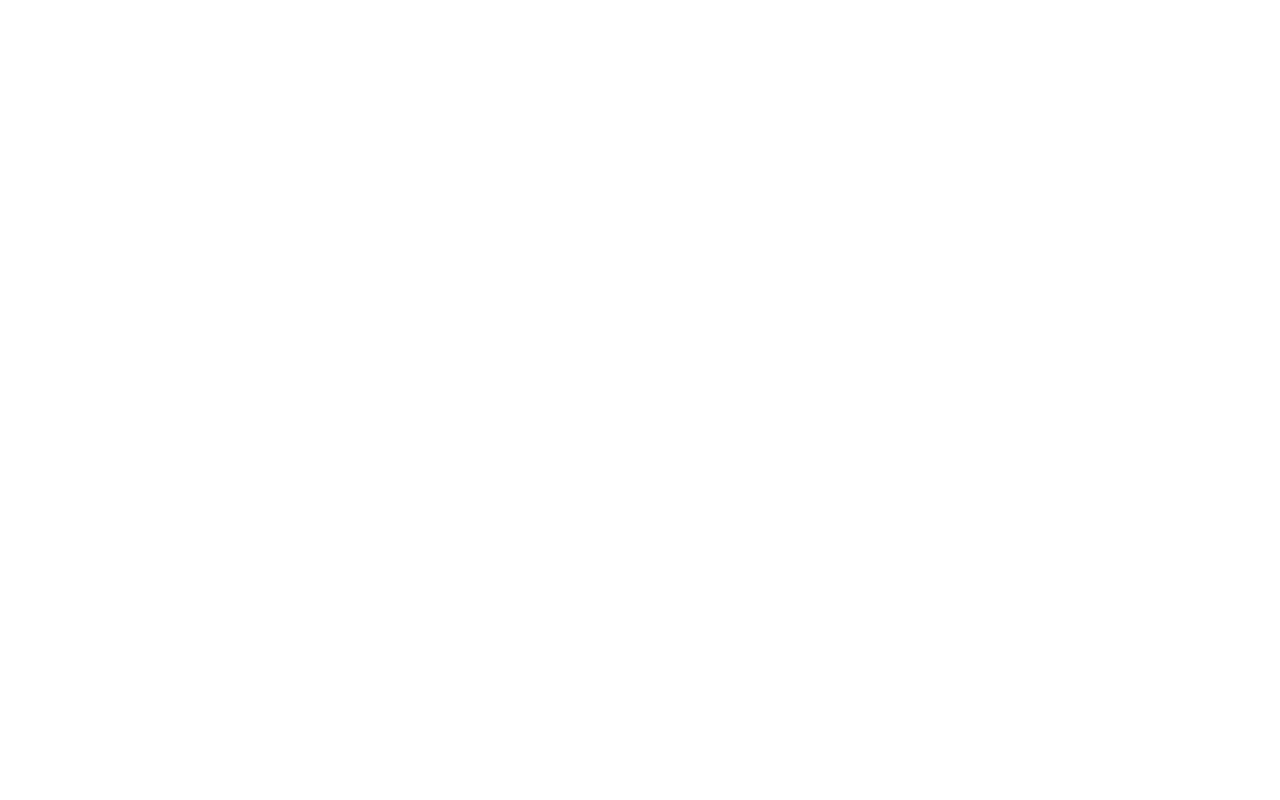
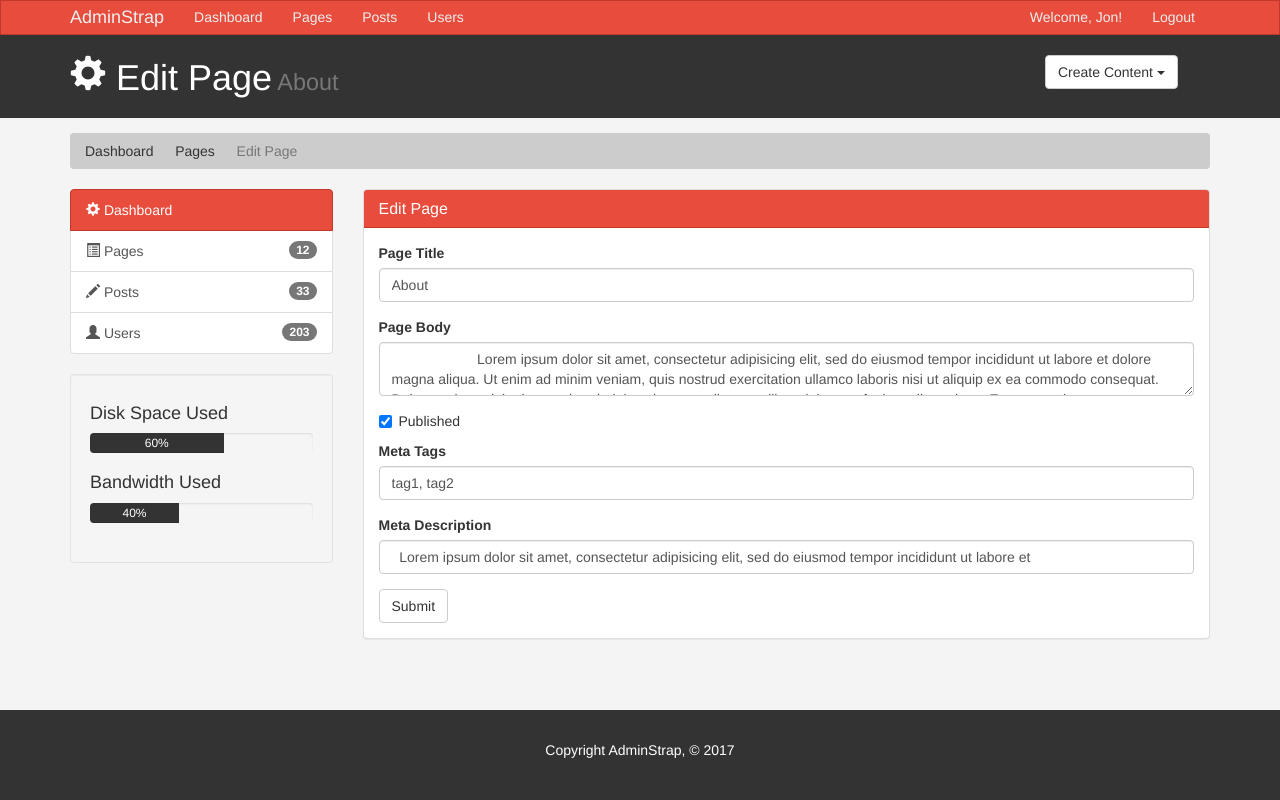
Before and after one commit to Jschloss309/admin_bootstrap_theme, a plain HTML site: page edit.html in a window 1280 px wide. Drawn offline with nearby package versions, Linux system fonts and the light colour scheme; a script that the page names is missing.

Commit message:
Make footer sticky & add styles to edit/login/users index pages

```diff
--- a/css/style.css
+++ b/css/style.css
@@ -110,15 +110,21 @@ body {
     text-align: center;
 }
 
+#login {
+    margin-top: 30px;
+}
+
 /* FOOTER */
 #footer {
     background: #333333;
     color: #ffffff;
-    text-align: center;
+    position: fixed;
+    bottom: 0;
     padding: 30px;
     margin-top: 30px;
+    text-align: center;
+    width: 100%;
 }
-
 
 
 /* MEDIA QUERIES */
--- a/edit.html
+++ b/edit.html
@@ -0,0 +1,200 @@
+<!DOCTYPE html>
+<html lang="en">
+  <head>
+    <meta charset="utf-8">
+    <meta http-equiv="X-UA-Compatible" content="IE=edge">
+    <meta name="viewport" content="width=device-width, initial-scale=1">
+    <title>Admin Area | Edit Page</title>
+    <!-- Bootstrap core CSS -->
+    <link href="css/bootstrap.min.css" rel="stylesheet">
+    <link href="css/style.css" rel="stylesheet">
+    <script src="http://cdn.ckeditor.com/4.6.1/standard/ckeditor.js"></script>
+  </head>
+  <body>
+
+    <nav class="navbar navbar-default">
+      <div class="container">
+        <div class="navbar-header">
+          <button type="button" class="navbar-toggle collapsed" data-toggle="collapse" data-target="#navbar" aria-expanded="false" aria-controls="navbar">
+            <span class="sr-only">Toggle navigation</span>
+            <span class="icon-bar"></span>
+            <span class="icon-bar"></span>
+            <span class="icon-bar"></span>
+          </button>
+          <a class="navbar-brand" href="#">AdminStrap</a>
+        </div>
+        <div id="navbar" class="collapse navbar-collapse">
+          <ul class="nav navbar-nav">
+            <li><a href="index.html">Dashboard</a></li>
+            <li><a href="pages.html">Pages</a></li>
+            <li><a href="posts.html">Posts</a></li>
+            <li><a href="users.html">Users</a></li>
+          </ul>
+          <ul class="nav navbar-nav navbar-right">
+            <li><a href="#">Welcome, Jon!</a></li>
+            <li><a href="login.html">Logout</a></li>
+          </ul>
+        </div><!--/.nav-collapse -->
+      </div>
+    </nav>
+
+    <header id="header">
+      <div class="container">
+        <div class="row">
+          <div class="col-md-10">
+            <h1><span class="glyphicon glyphicon-cog" aria-hidden="true"></span> Edit Page<small> About</small></h1>
+          </div>
+          <div class="col-md-2">
+            <div class="dropdown create">
+              <button class="btn btn-default dropdown-toggle" type="button" id="dropdownMenu1" data-toggle="dropdown" aria-haspopup="true" aria-expanded="true">
+                Create Content
+                <span class="caret"></span>
+              </button>
+              <ul class="dropdown-menu" aria-labelledby="dropdownMenu1">
+                <li><a type="button" data-toggle="modal" data-target="#addPage">Add Page</a></li>
+                <li><a href="#">Add Post</a></li>
+                <li><a href="#">Add User</a></li>
+              </ul>
+            </div>
+          </div>
+        </div>
+      </div>
+    </header>
+
+    <section id="breadcrumb">
+      <div class="container">
+        <ol class="breadcrumb">
+          <li><a href="index.html">Dashboard</a></li>
+          <li><a href="pages.html">Pages</a></li>
+          <li class="active">Edit Page</li>
+        </ol>
+      </div>
+    </section>
+
+    <section id="main">
+      <div class="container">
+        <div class="row">
+          <div class="col-md-3">
+            <div class="list-group">
+              <a href="index.html" class="list-group-item active main-color-bg">
+                <span class="glyphicon glyphicon-cog" aria-hidden="true"></span> Dashboard
+              </a>
+              <a href="pages.html" class="list-group-item"><span class="glyphicon glyphicon-list-alt" aria-hidden="true"></span> Pages <span class="badge">12</span></a>
+              <a href="posts.html" class="list-group-item"><span class="glyphicon glyphicon-pencil" aria-hidden="true"></span> Posts <span class="badge">33</span></a>
+              <a href="users.html" class="list-group-item"><span class="glyphicon glyphicon-user" aria-hidden="true"></span> Users <span class="badge">203</span></a>
+            </div>
+
+            <div class="well">
+              <h4>Disk Space Used</h4>
+              <div class="progress">
+                  <div class="progress-bar" role="progressbar" aria-valuenow="60" aria-valuemin="0" aria-valuemax="100" style="width: 60%;">
+                      60%
+              </div>
+            </div>
+            <h4>Bandwidth Used </h4>
+            <div class="progress">
+                <div class="progress-bar" role="progressbar" aria-valuenow="40" aria-valuemin="0" aria-valuemax="100" style="width: 40%;">
+                    40%
+            </div>
+          </div>
+            </div>
+          </div>
+          <div class="col-md-9">
+            <!-- Website Overview -->
+            <div class="panel panel-default">
+              <div class="panel-heading main-color-bg">
+                <h3 class="panel-title">Edit Page</h3>
+              </div>
+              <div class="panel-body">
+                <form>
+                  <div class="form-group">
+                    <label>Page Title</label>
+                    <input type="text" class="form-control" placeholder="Page Title" value="About">
+                  </div>
+                  <div class="form-group">
+                    <label>Page Body</label>
+                    <textarea name="editor1" class="form-control" placeholder="Page Body">
+                      Lorem ipsum dolor sit amet, consectetur adipisicing elit, sed do eiusmod tempor incididunt ut labore et dolore magna aliqua. Ut enim ad minim veniam, quis nostrud exercitation ullamco laboris nisi ut aliquip ex ea commodo consequat. Duis aute irure dolor in reprehenderit in voluptate velit esse cillum dolore eu fugiat nulla pariatur. Excepteur sint occaecat cupidatat non proident, sunt in culpa qui officia deserunt mollit anim id est laborum.
+                    </textarea>
+                  </div>
+                  <div class="checkbox">
+                    <label>
+                      <input type="checkbox" checked> Published
+                    </label>
+                  </div>
+                  <div class="form-group">
+                    <label>Meta Tags</label>
+                    <input type="text" class="form-control" placeholder="Add Some Tags..." value="tag1, tag2">
+                  </div>
+                  <div class="form-group">
+                    <label>Meta Description</label>
+                    <input type="text" class="form-control" placeholder="Add Meta Description..." value="  Lorem ipsum dolor sit amet, consectetur adipisicing elit, sed do eiusmod tempor incididunt ut labore et ">
+                  </div>
+                  <input type="submit" class="btn btn-default" value="Submit">
+                </form>
+              </div>
+              </div>
+
+          </div>
+        </div>
+      </div>
+    </section>
+
+    <footer id="footer">
+      <p>Copyright AdminStrap, &copy; 2017</p>
+    </footer>
+
+    <!-- Modals -->
+
+    <!-- Add Page -->
+    <div class="modal fade" id="addPage" tabindex="-1" role="dialog" aria-labelledby="myModalLabel">
+  <div class="modal-dialog" role="document">
+    <div class="modal-content">
+      <form>
+      <div class="modal-header">
+        <button type="button" class="close" data-dismiss="modal" aria-label="Close"><span aria-hidden="true">&times;</span></button>
+        <h4 class="modal-title" id="myModalLabel">Add Page</h4>
+      </div>
+      <div class="modal-body">
+        <div class="form-group">
+          <label>Page Title</label>
+          <input type="text" class="form-control" placeholder="Page Title">
+        </div>
+        <div class="form-group">
+          <label>Page Body</label>
+          <textarea name="editor1" class="form-control" placeholder="Page Body"></textarea>
+        </div>
+        <div class="checkbox">
+          <label>
+            <input type="checkbox"> Published
+          </label>
+        </div>
+        <div class="form-group">
+          <label>Meta Tags</label>
+          <input type="text" class="form-control" placeholder="Add Some Tags...">
+        </div>
+        <div class="form-group">
+          <label>Meta Description</label>
+          <input type="text" class="form-control" placeholder="Add Meta Description...">
+        </div>
+      </div>
+      <div class="modal-footer">
+        <button type="button" class="btn btn-default" data-dismiss="modal">Close</button>
+        <button type="submit" class="btn btn-primary">Save changes</button>
+      </div>
+    </form>
+    </div>
+  </div>
+</div>
+
+  <script>
+     CKEDITOR.replace( 'editor1' );
+ </script>
+
+    <!-- Bootstrap core JavaScript
+    ================================================== -->
+    <!-- Placed at the end of the document so the pages load faster -->
+    <script src="https://ajax.googleapis.com/ajax/libs/jquery/1.12.4/jquery.min.js"></script>
+    <script src="js/bootstrap.min.js"></script>
+  </body>
+</html>
```
Also changed, not shown: login.html (+76 -0 lines), pages.html (+1 -1 lines), posts.html (+1 -1 lines), users.html (+2 -2 lines).
